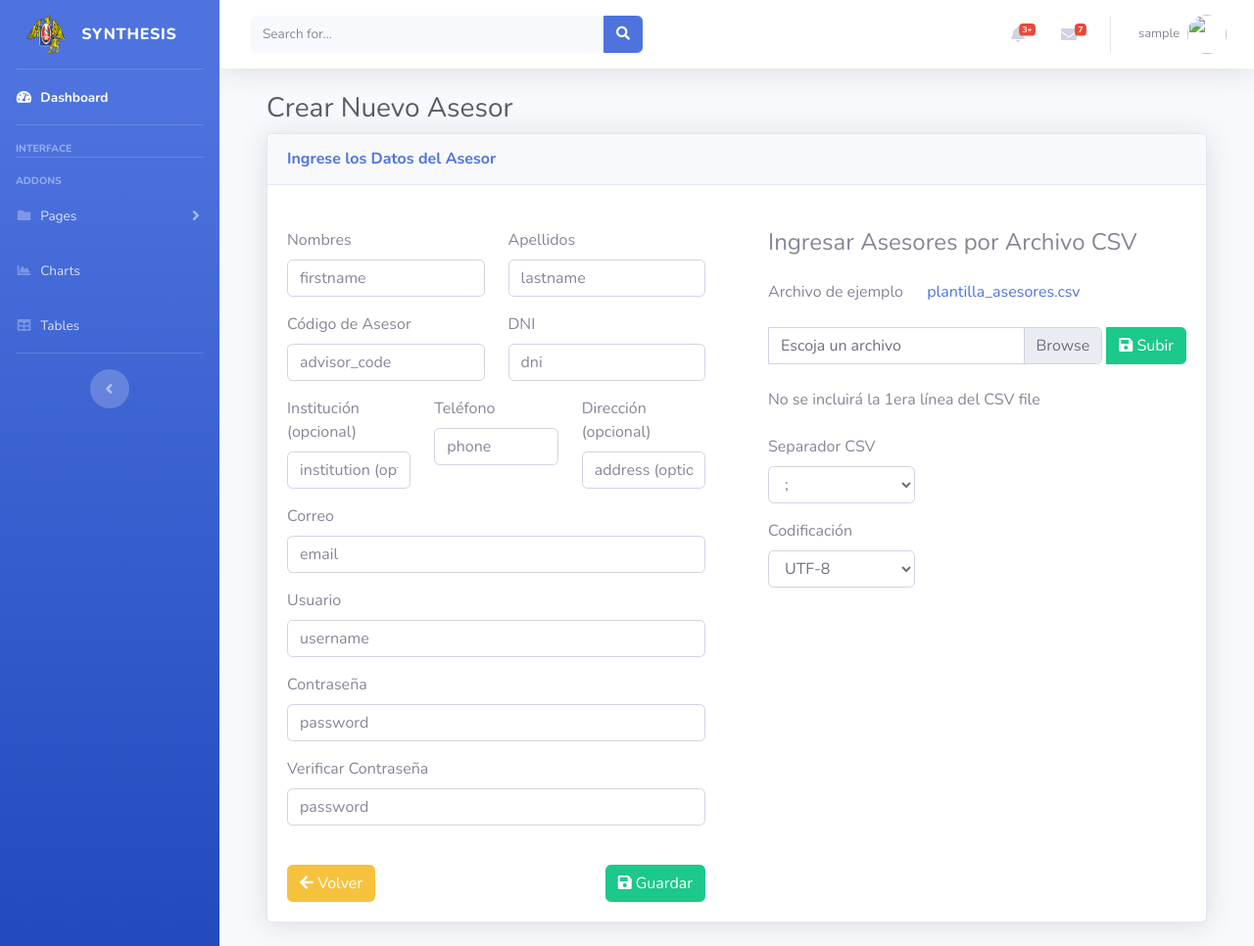
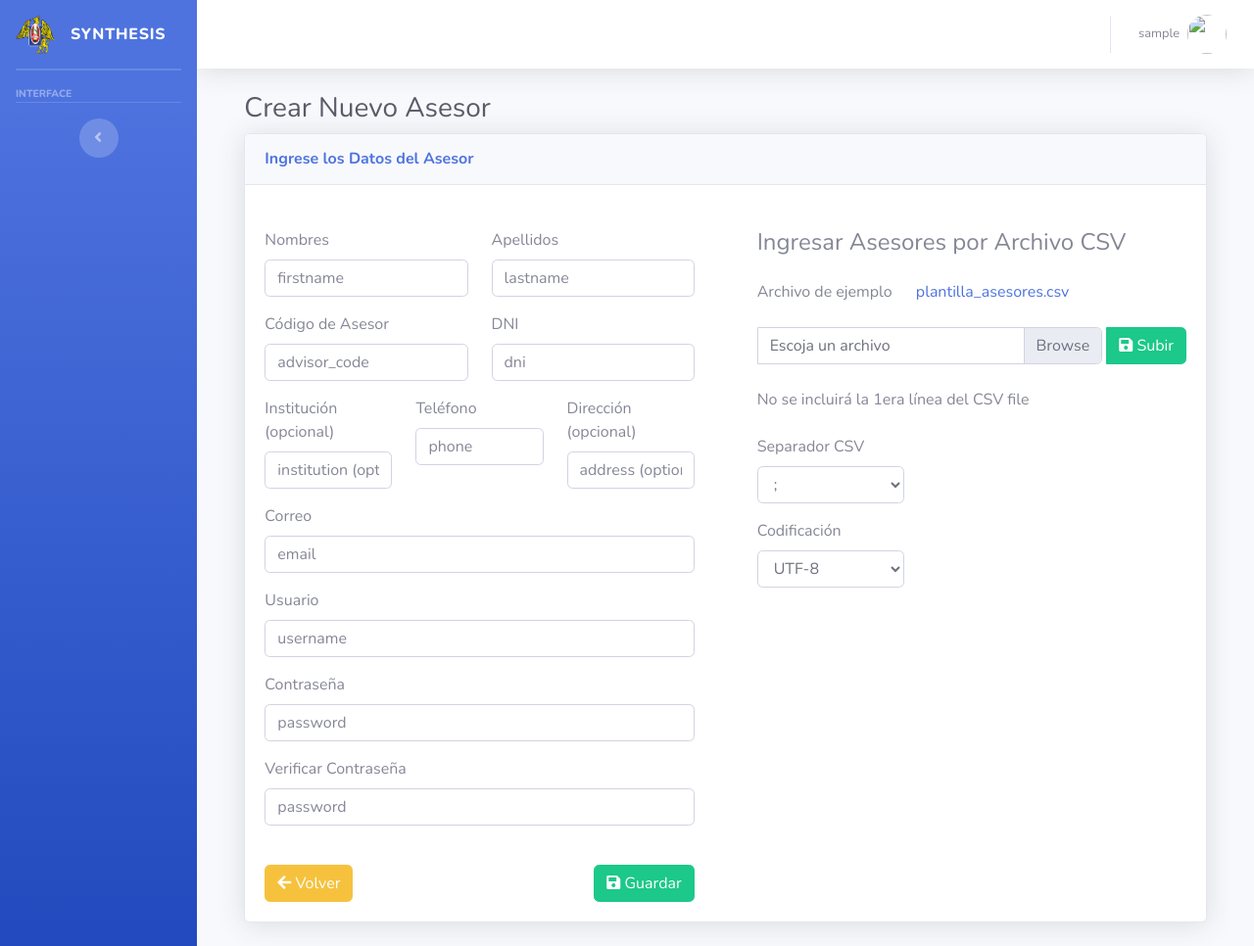
Before and after one commit to dmarino01/Thesis-management-system-flask, a Flask app: page /create_advisor_form in a window 1280 px wide. Shown: the whole page at 98% size. Run offline with Flask 3, Linux system fonts and the light colour scheme; the visitor is signed in with stand-in values (Sample User, id 1); parts of the project's set-up code (start-up, migrations or seed data) failed here and were passed over; some libraries are stand-ins or nearby versions.

Commit message:
Ocultando Layout

```diff
--- a/src/templates/layout.html
+++ b/src/templates/layout.html
@@ -73,7 +73,7 @@
             <hr class="sidebar-divider my-0">
 
             <!-- Nav Item - Dashboard -->
-            <li class="nav-item active">
+            <li class="nav-item active" hidden>
                 <a class="nav-link" href="index">
                     <i class="fas fa-fw fa-tachometer-alt"></i>
                     <span>Dashboard</span></a>
@@ -102,7 +102,7 @@
                         <a href="/reviewer" class="collapse-item"><i class="fa fa-user-tie me-2"></i> Reviewer</a>
                         <a href="/advisor" class="collapse-item"><i class="fa fa-person-chalkboard me-2"></i> Asesor</a>
                         <a href="/tesis" class="collapse-item"><i class="fa fa-book me-2"></i> Tesis</a>
-                        <a href="/review" class="collapse-item"><i class="fa fa-star me-2"></i> Review</a>
+                        <a href="/review" class="collapse-item" hidden><i class="fa fa-star me-2"></i> Review</a>
                         <a href="/status_thesis" class="collapse-item" hidden><i
                                 class="fa fa-check-circle me-2"></i>Estado Tesis</a>
                         <a href="/role" class="collapse-item" hidden><i class="fa fa-users me-2"></i> Roles</a>
@@ -166,12 +166,12 @@
             <hr class="sidebar-divider">
 
             <!-- Heading -->
-            <div class="sidebar-heading">
+            <div class="sidebar-heading" hidden>
                 Addons
             </div>
 
             <!-- Nav Item - Pages Collapse Menu -->
-            <li class="nav-item">
+            <li class="nav-item" hidden>
                 <a class="nav-link collapsed" href="#" data-toggle="collapse" data-target="#collapsePages"
                     aria-expanded="true" aria-controls="collapsePages">
                     <i class="fas fa-fw fa-folder"></i>
@@ -192,21 +192,21 @@
             </li>
 
             <!-- Nav Item - Charts -->
-            <li class="nav-item">
+            <li class="nav-item" hidden>
                 <a class="nav-link" href="charts.html">
                     <i class="fas fa-fw fa-chart-area"></i>
                     <span>Charts</span></a>
             </li>
 
             <!-- Nav Item - Tables -->
-            <li class="nav-item">
+            <li class="nav-item" hidden>
                 <a class="nav-link" href="tables.html">
                     <i class="fas fa-fw fa-table"></i>
                     <span>Tables</span></a>
             </li>
 
-            <!-- Divider -->
-            <hr class="sidebar-divider d-none d-md-block">
+            <!-- Divider
+            <hr class="sidebar-divider d-none d-md-block">-->
 
             <!-- Sidebar Toggler (Sidebar) -->
             <div class="text-center d-none d-md-inline">
@@ -232,7 +232,7 @@
                     <!-- Topbar Search -->
                     <form
                         class="d-none d-sm-inline-block form-inline mr-auto ml-md-3 my-2 my-md-0 mw-100 navbar-search">
-                        <div class="input-group">
+                        <div class="input-group" hidden>
                             <input type="text" class="form-control bg-light border-0 small" placeholder="Search for..."
                                 aria-label="Search" aria-describedby="basic-addon2">
                             <div class="input-group-append">
@@ -271,7 +271,7 @@
                         </li>
 
                         <!-- Nav Item - Alerts -->
-                        <li class="nav-item dropdown no-arrow mx-1">
+                        <li class="nav-item dropdown no-arrow mx-1" hidden>
                             <a class="nav-link dropdown-toggle" href="#" id="alertsDropdown" role="button"
                                 data-toggle="dropdown" aria-haspopup="true" aria-expanded="false">
                                 <i class="fas fa-bell fa-fw"></i>
@@ -322,7 +322,7 @@
                         </li>
 
                         <!-- Nav Item - Messages -->
-                        <li class="nav-item dropdown no-arrow mx-1">
+                        <li class="nav-item dropdown no-arrow mx-1" hidden>
                             <a class="nav-link dropdown-toggle" href="#" id="messagesDropdown" role="button"
                                 data-toggle="dropdown" aria-haspopup="true" aria-expanded="false">
                                 <i class="fas fa-envelope fa-fw"></i>
```
